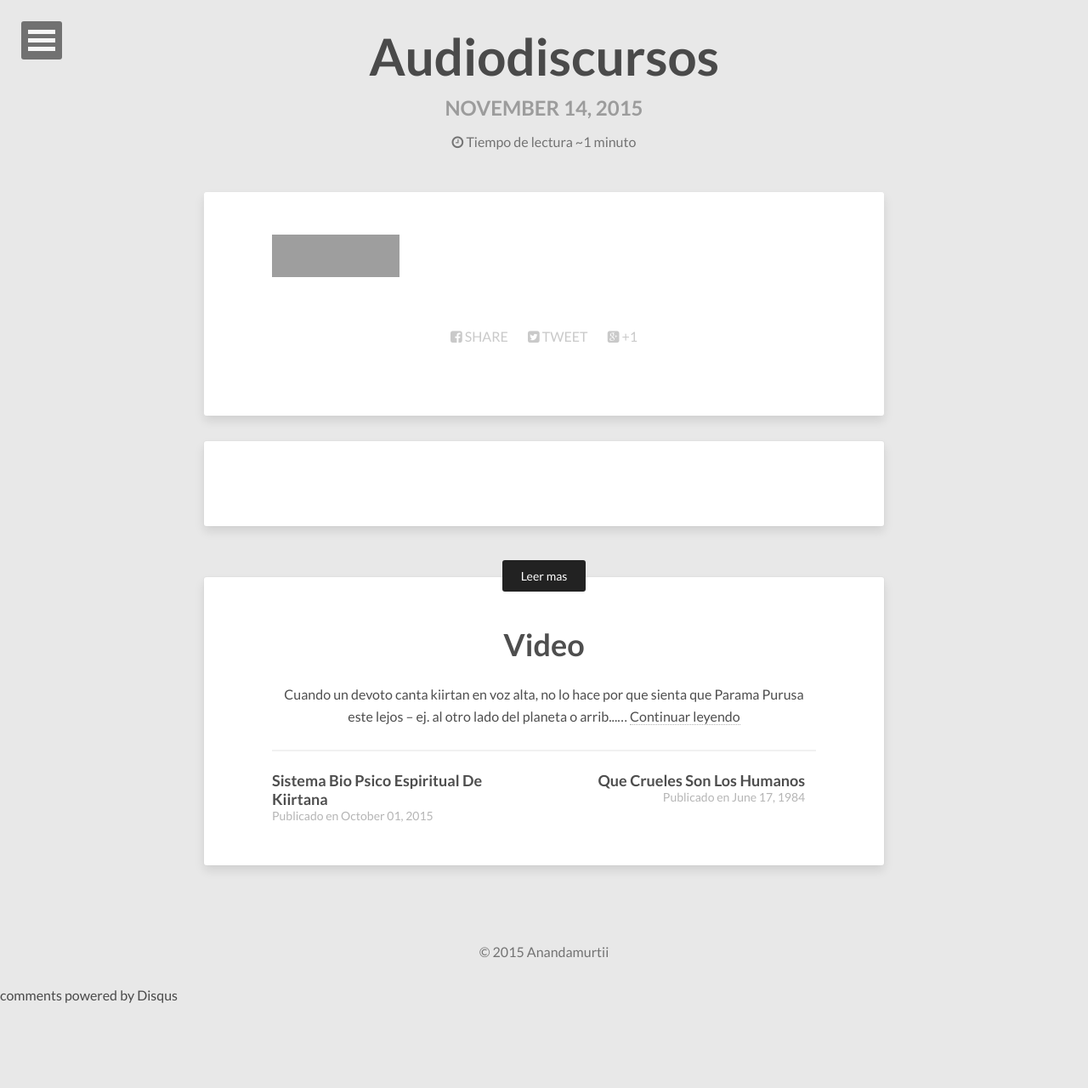
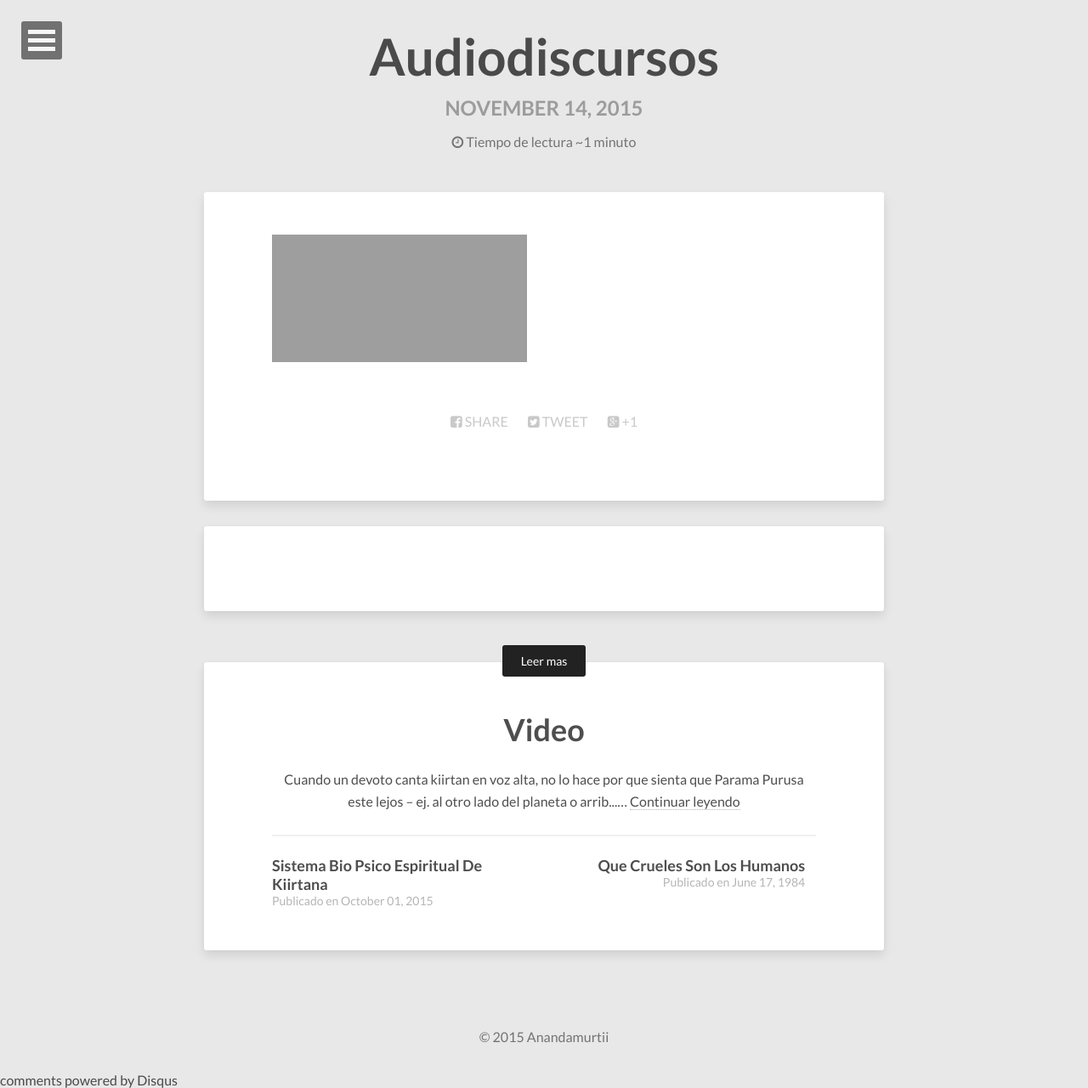
Before and after one commit to anandamurtiidiscursos/anandamurtiidiscursos.github.io, a Jekyll site: the page built from _posts/2015-11-14-Audiodiscursos.html, in a window 1280 px wide. Shown: the whole page at 85% size. Built offline with Jekyll 4.4.1, drawn with Linux system fonts in a browser that asks for light colours; nearby versions of some CDN libraries; comment, search, counter and statistics services are not loaded; before the commit the page ends 1180 px from its top, so only the background shows below that; grey boxes are pictures that could not be loaded.

Commit message:
Updated 2015-11-14-Audiodiscursos.html

```diff
--- a/_posts/2015-11-14-Audiodiscursos.html
+++ b/_posts/2015-11-14-Audiodiscursos.html
@@ -10,4 +10,4 @@ layout: post
 
 
 
-<iframe width="150" height="50" src="http://anandamurtiidiscursos.hol.es/Audios/audios" frameborder="0"> </iframe>
+<iframe width=auto height=auto src="http://anandamurtiidiscursos.hol.es/Audios/audios" frameborder="0"> </iframe>
```
